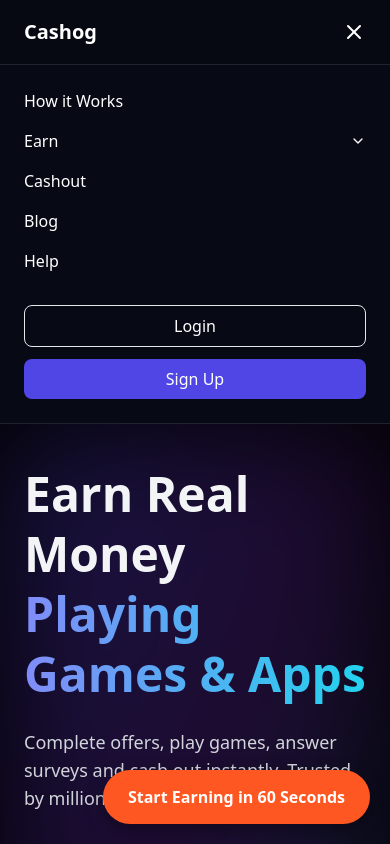
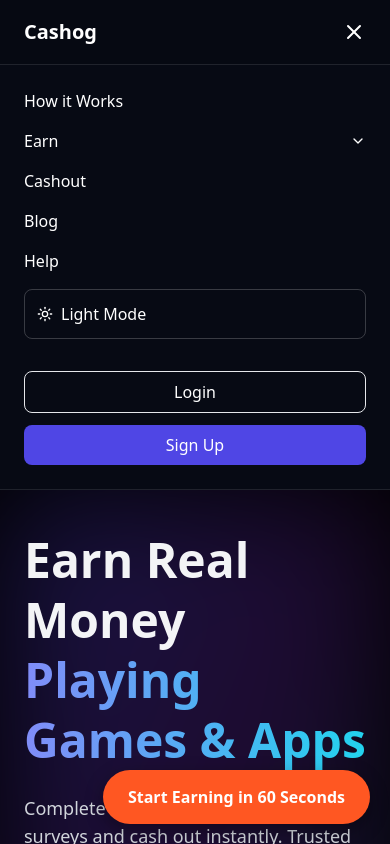
Before and after one commit to tool63/cashin, a Next.js app: page / in a window 390 px wide. Both pictures are taken after a click on the button 354 px from the left and 32 px from the top of the page. Shown: the top 844 px of the page. Built offline with nearby package versions, Linux system fonts and the light colour scheme.

Commit message:
Update Header.tsx

```diff
--- a/components/Header.tsx
+++ b/components/Header.tsx
@@ -78,6 +78,7 @@ export default function Header() {
           <button
             onClick={() => setTheme(isDark ? "light" : "dark")}
             className="p-2 rounded-lg border"
+            aria-label="Toggle Theme"
           >
             {isDark ? <Sun size={16} /> : <Moon size={16} />}
           </button>
@@ -139,6 +140,19 @@ export default function Header() {
             <Link className="block" href="/blog">Blog</Link>
             <Link className="block" href="/help">Help</Link>
 
+            {/* MOBILE THEME TOGGLE */}
+            <button
+              onClick={() => setTheme(isDark ? "light" : "dark")}
+              className={`flex items-center justify-between w-full p-3 rounded-lg border mt-4
+                ${isDark ? "border-white/20" : "border-gray-300"}
+              `}
+            >
+              <span className="flex items-center gap-2">
+                {isDark ? <Sun size={16} /> : <Moon size={16} />}
+                {isDark ? "Light Mode" : "Dark Mode"}
+              </span>
+            </button>
+
             <div className="pt-4 flex flex-col gap-3">
               <Link className="block text-center py-2 border rounded-lg" href="/login">
                 Login
```
